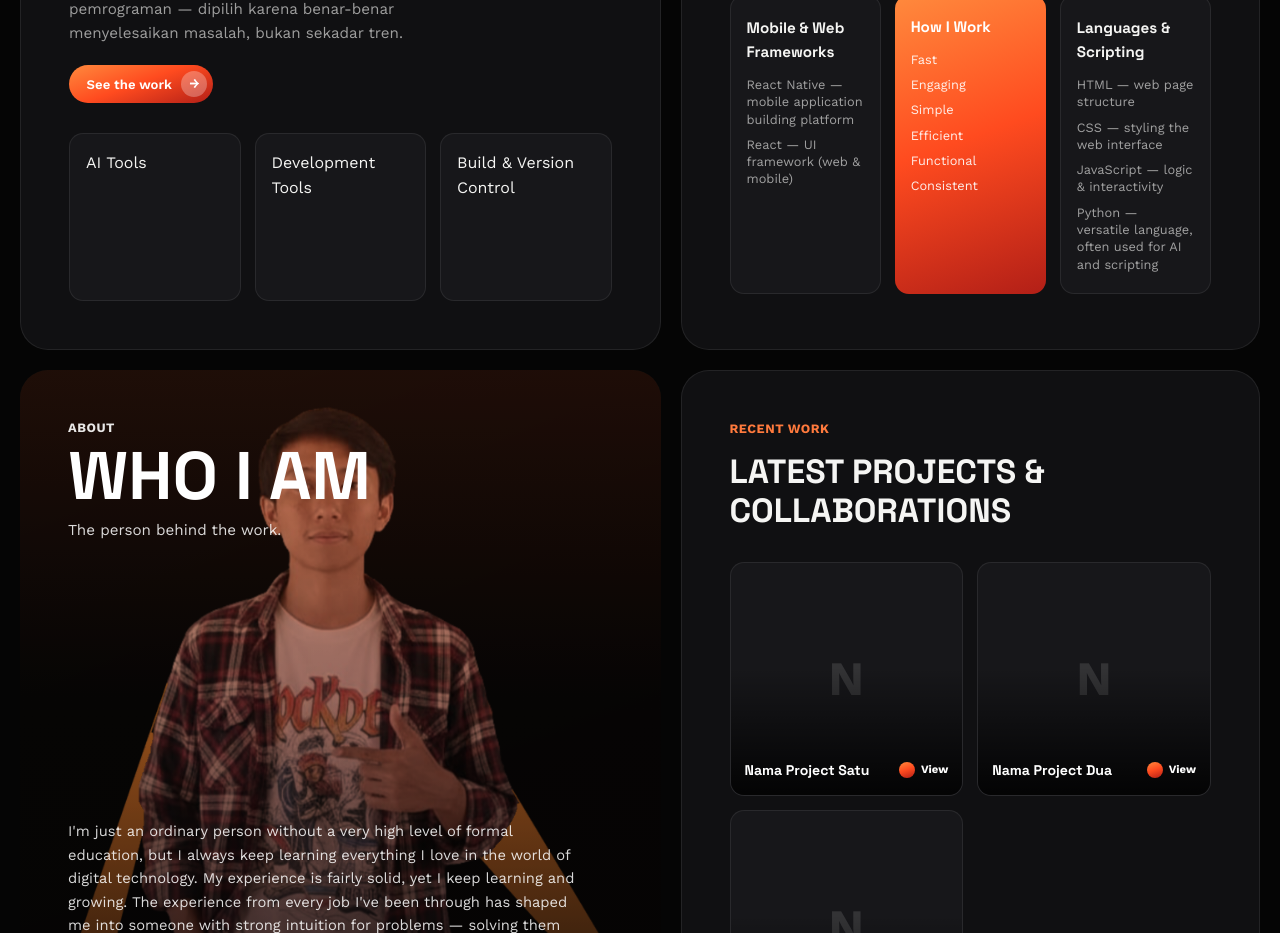
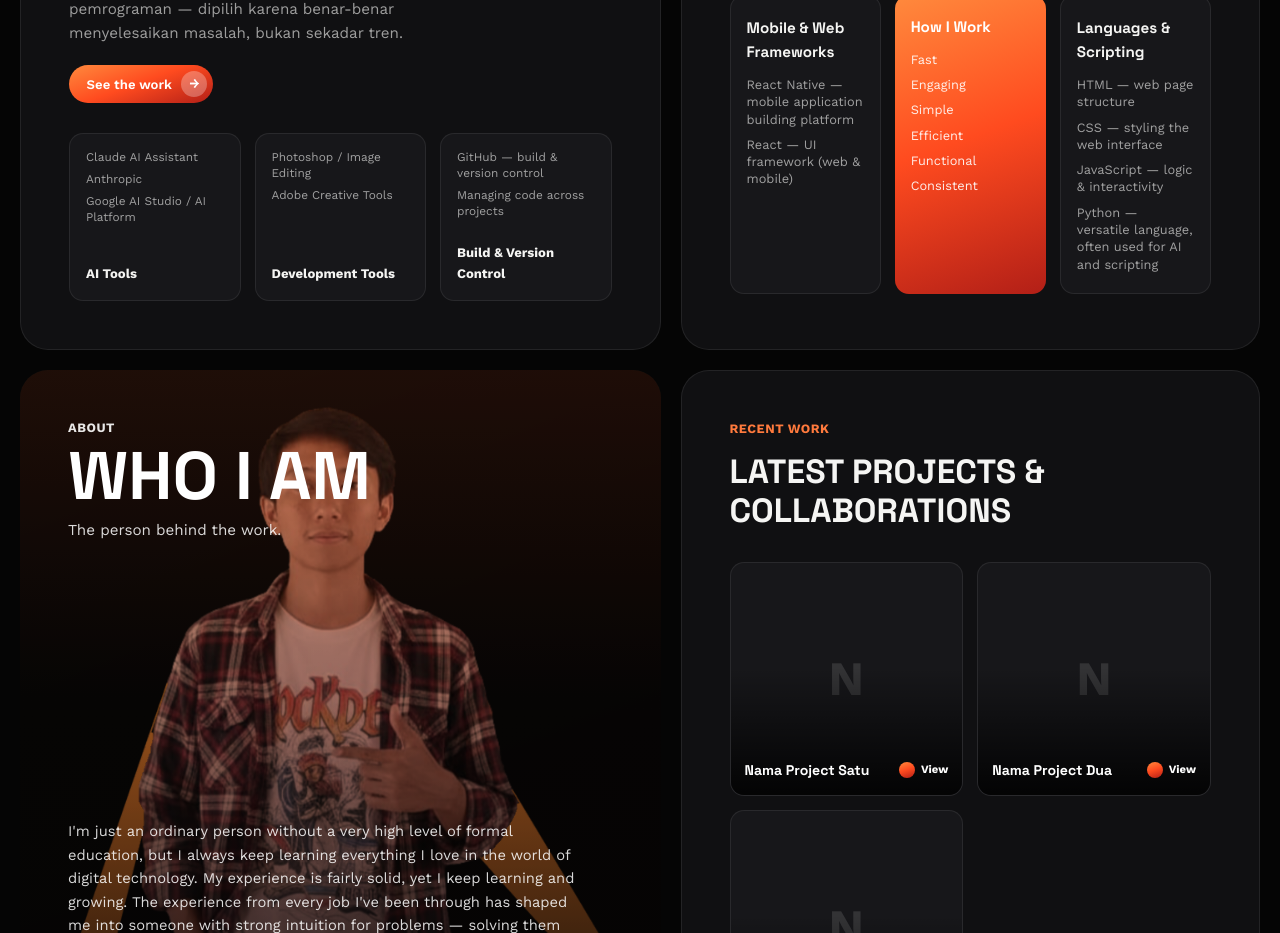
Before and after one commit to ramdani1202/Ramdani, a React (Vite) app: page / in a window 1280 px wide. Shown: the part 840-1773 px from the top of the page. Built offline with nearby package versions, Linux system fonts and the light colour scheme.

Commit message:
Add files via upload

```diff
--- a/src/components/Skills.jsx
+++ b/src/components/Skills.jsx
@@ -21,7 +21,14 @@ export default function Skills() {
 
         <div className="process-tiles">
           {tiles.map((cat) => (
-            <div className="tile" key={cat.category}>{cat.category}</div>
+            <div className="tile" key={cat.category}>
+              <ul>
+                {cat.items.slice(0, 3).map((item) => (
+                  <li key={item}>{item}</li>
+                ))}
+              </ul>
+              <span className="tile__label">{cat.category}</span>
+            </div>
           ))}
         </div>
       </div>
```
